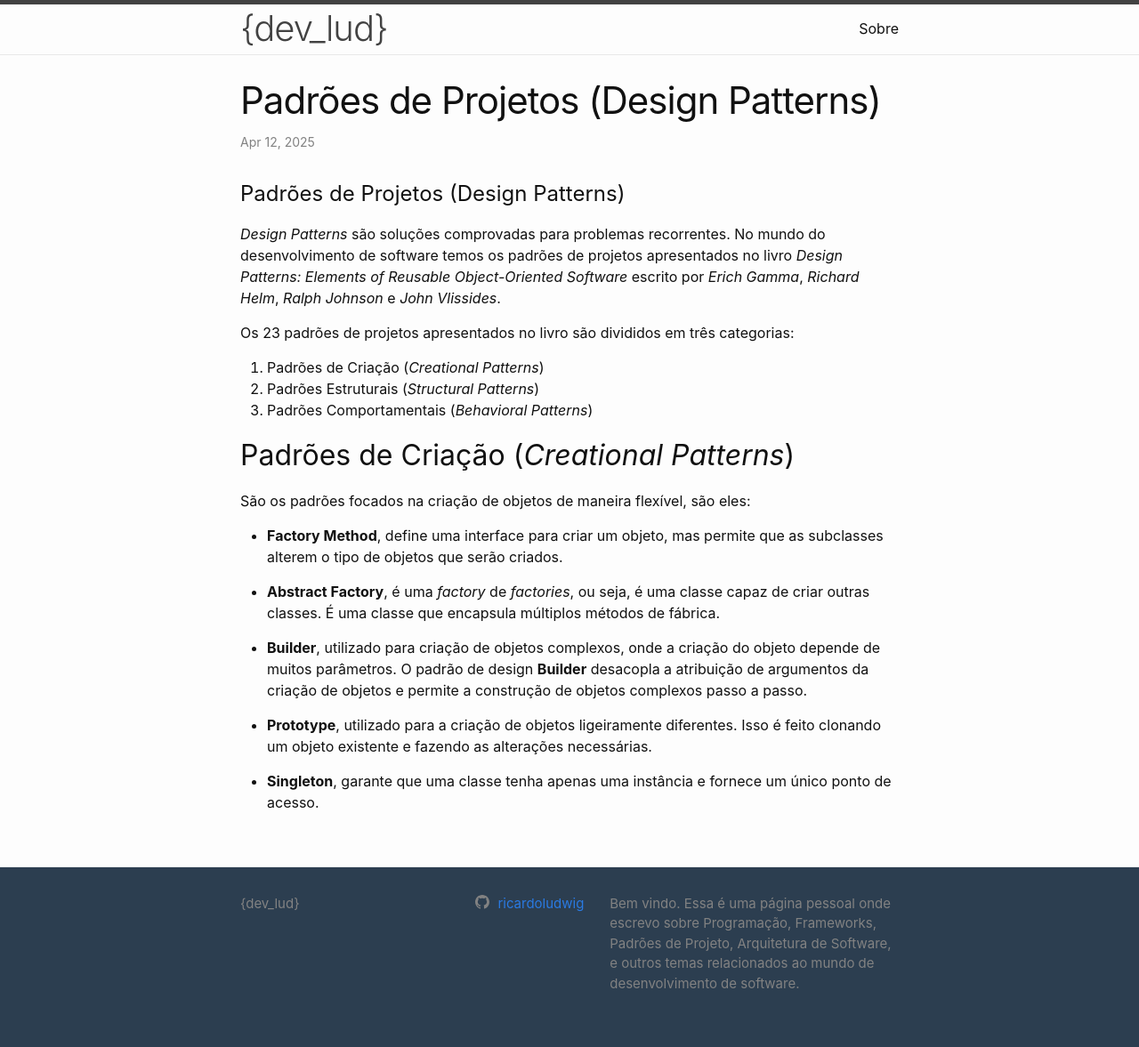
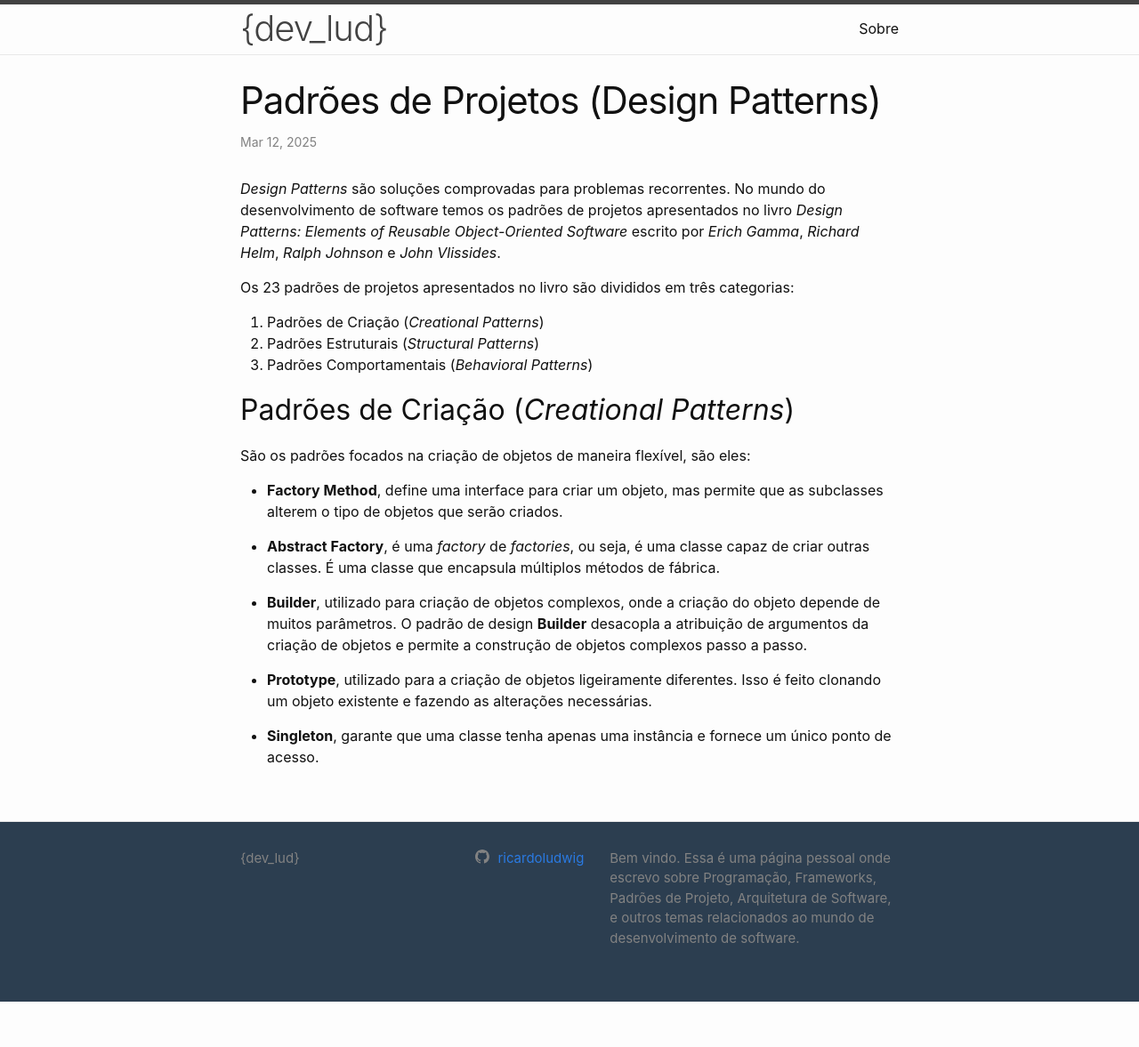
Before and after one commit to ricardoludwig/ricardoludwig.github.io, a Jekyll site: the page built from _posts/2025-03-12-design-patterns.md, in a window 1280 px wide. Shown: the whole page at 89% size. Built offline with Jekyll 4.4.1, drawn with Linux system fonts in a browser that asks for light colours; after the commit the page ends 1126 px from its top, so only the background shows below that.

```diff
--- a/_posts/2025-03-12-design-patterns.md
+++ b/_posts/2025-03-12-design-patterns.md
@@ -1,11 +1,9 @@
 ---
 layout: post
 title:  "Padrões de Projetos (Design Patterns)"
-date:   2025-04-12
+date:   2025-03-12
 categories: design-patterns
 ---
-
-# Padrões de Projetos (Design Patterns)
 
 *Design Patterns* são soluções comprovadas para problemas recorrentes. No
 mundo do desenvolvimento de software temos os padrões de projetos apresentados
```
